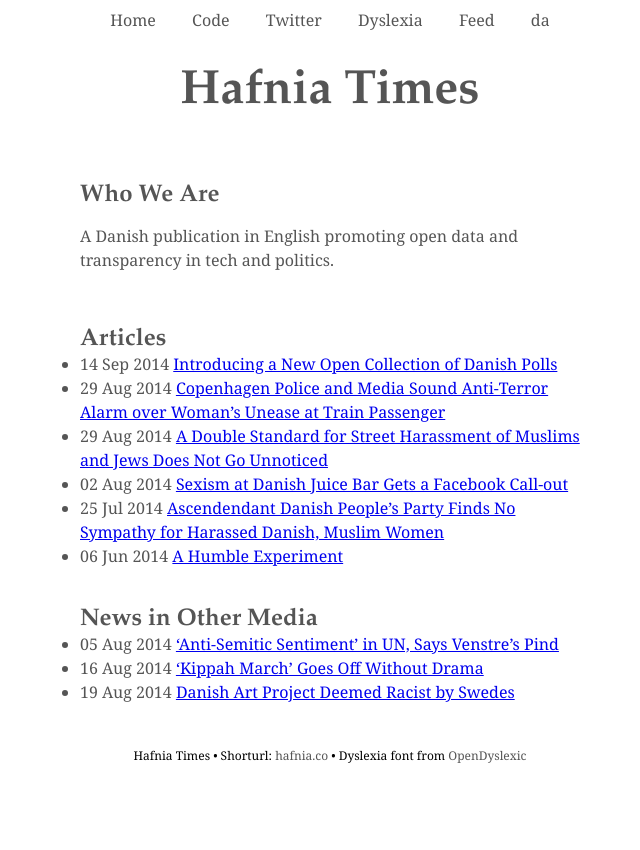
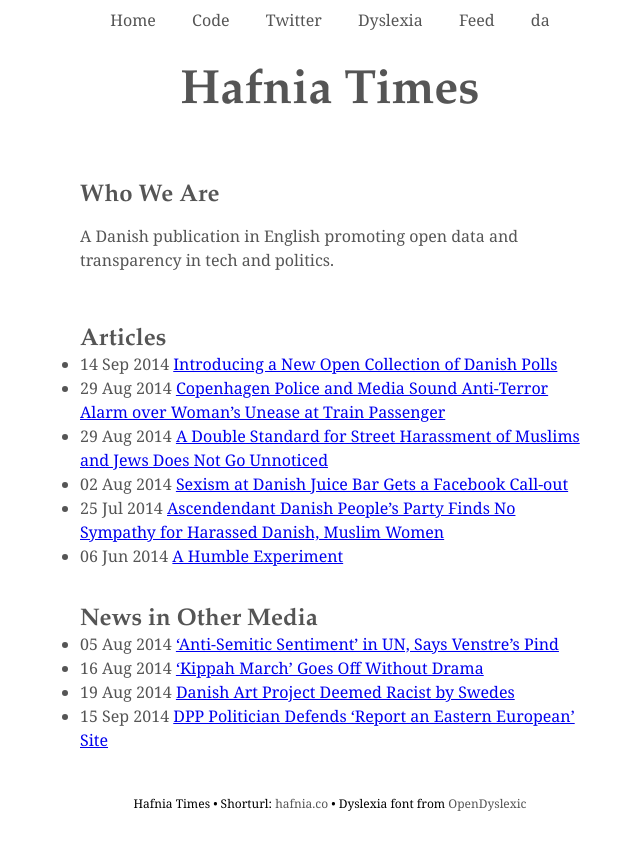
Before and after one commit to hafniatimes/hafniatimes.github.io, a Jekyll site: the page built from index.html, in a window 1280 px wide. Shown: the top 850 px of the page, without its empty margins (310-950 px from the left). Built offline with Jekyll 4.4.1, drawn with Linux system fonts in a browser that asks for light colours.

Commit message:
New linked article

```diff
--- a/_data/links/en.yml
+++ b/_data/links/en.yml
@@ -4,8 +4,12 @@
 
 - title: "'Kippah March' Goes Off Without Drama"
   date: 16 Aug 2014
-  url: http://www.thelocal.dk/20140816/kippah-march-goes-off-without-drama
+  url: http://thelocal.dk/20140816/kippah-march-goes-off-without-drama
 
 - title: "Danish Art Project Deemed Racist by Swedes"
   date: 19 Aug 2014
   url: http://www.thelocal.dk/20140819/danish-art-project-deemed-racist-by-swedes
+
+- title: "DPP Politician Defends 'Report an Eastern European' Site"
+  date: 15 Sep 2014
+  url: http://thelocal.dk/20140915/politician-urges-public-to-report-an-eastern-european
```
